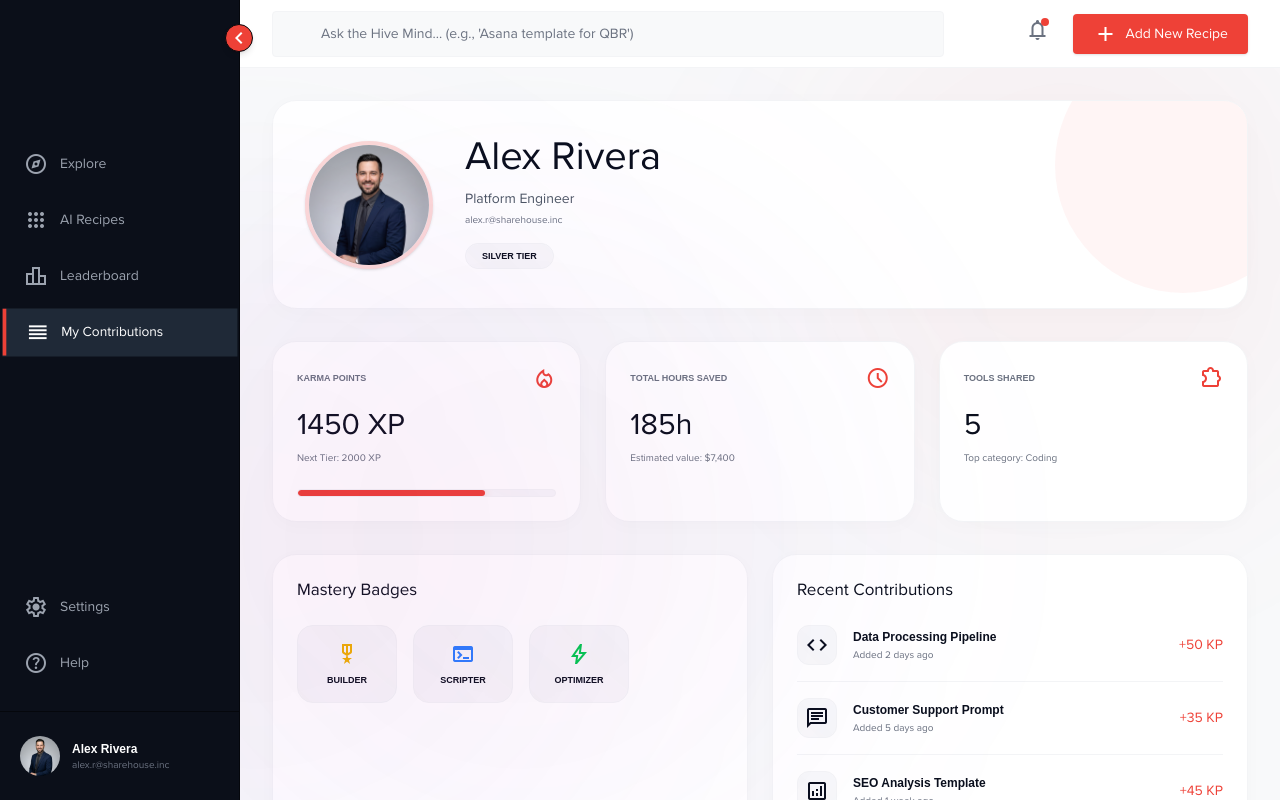
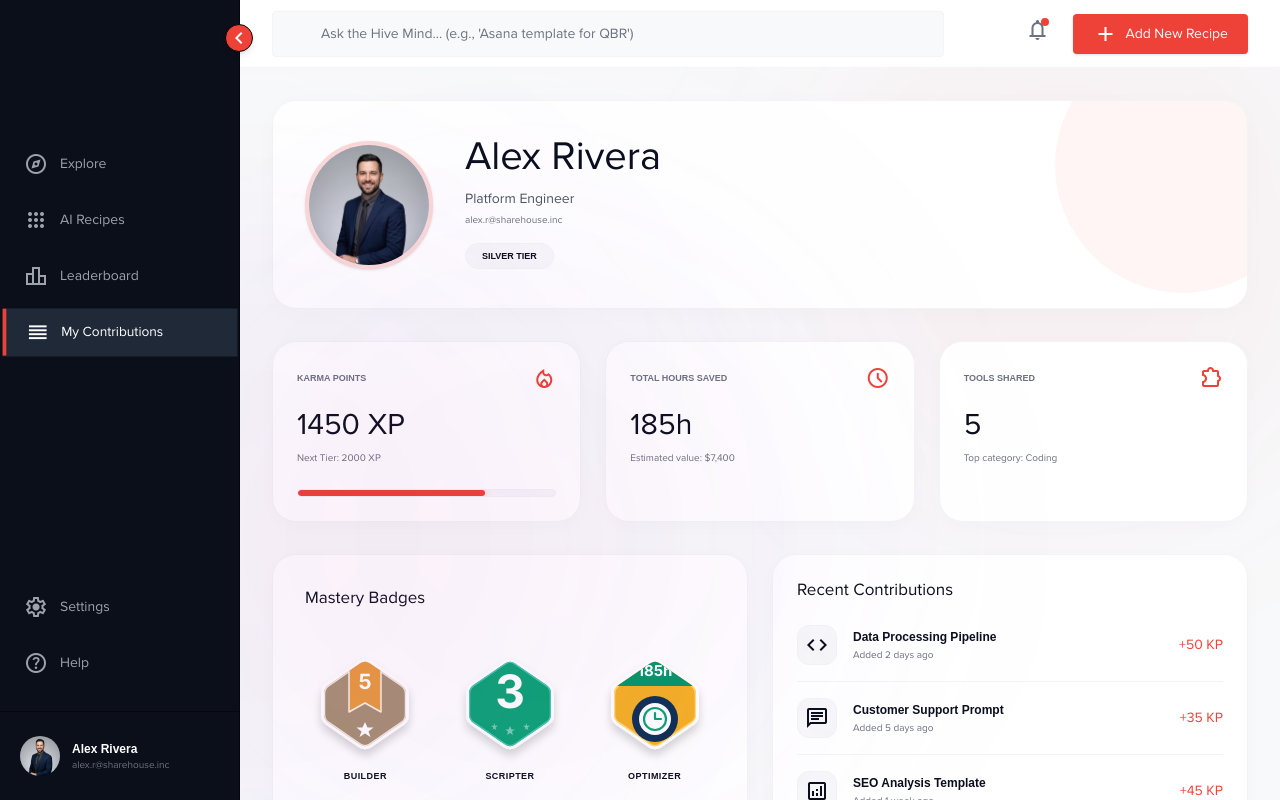
Before and after one commit to KubaBed/Sharehou, a React (Vite) app: page /profile in a window 1280 px wide. Built offline with nearby package versions, Linux system fonts and the light colour scheme; no server answers; a web font is replaced by a local one.

Commit message:
style: implement custom sticker achievement badges on profile page

```diff
--- a/src/pages/Profile.jsx
+++ b/src/pages/Profile.jsx
@@ -3,6 +3,219 @@ import Sidebar from '../components/Sidebar';
 import Header from '../components/Header';
 import Reveal from '../components/Reveal';
 import { api } from '../services/api';
+
+// Rounded Hexagon Path for sticker badges
+const HEXAGON_PATH = "M 45 9.4 Q 50 6, 55 9.4 L 86.5 31.1 Q 91 34, 91 39.7 L 91 60.3 Q 91 66, 86.5 68.9 L 55 90.6 Q 50 94, 45 90.6 L 13.5 68.9 Q 9 66, 9 60.3 L 9 39.7 Q 9 34, 13.5 31.1 Z";
+
+const BuilderBadge = ({ value = 0 }) => {
+  return (
+    <div className="relative group cursor-pointer transition-all duration-300 hover:scale-110 hover:-translate-y-2 active:scale-95">
+      <svg width="100" height="100" viewBox="0 0 100 100" className="overflow-visible select-none">
+        <defs>
+          <filter id="sticker-shadow-builder" x="-25%" y="-25%" width="150%" height="150%">
+            <feDropShadow dx="0" dy="6" stdDeviation="4" floodColor="#000000" floodOpacity="0.16" />
+          </filter>
+          <clipPath id="builder-clip">
+            <path d={HEXAGON_PATH} />
+          </clipPath>
+        </defs>
+
+        {/* Outer White Border (Sticker Outline) with Drop Shadow */}
+        <path
+          d={HEXAGON_PATH}
+          fill="white"
+          stroke="white"
+          strokeWidth="6"
+          strokeLinejoin="round"
+          filter="url(#sticker-shadow-builder)"
+        />
+
+        {/* Inner Content Clipped to Hexagon */}
+        <g clipPath="url(#builder-clip)">
+          {/* Base Background: Warm Taupe */}
+          <rect width="100" height="100" fill="#a78f73" />
+
+          {/* Inner Light Border */}
+          <path
+            d={HEXAGON_PATH}
+            fill="none"
+            stroke="#f5ede2"
+            strokeWidth="2.5"
+            strokeLinejoin="round"
+          />
+
+          {/* Orange Ribbon with V-notch */}
+          <path
+            d="M 34 0 L 34 58 L 50 49 L 66 58 L 66 0 Z"
+            fill="#e89a3e"
+            stroke="#f9f2e7"
+            strokeWidth="1.5"
+            strokeLinejoin="round"
+          />
+
+          {/* Number Value */}
+          <text
+            x="50"
+            y="35"
+            textAnchor="middle"
+            fill="white"
+            fontFamily="Proxima Nova, Outfit, Inter, sans-serif"
+            fontSize="21"
+            fontWeight="900"
+          >
+            {value}
+          </text>
+
+          {/* White Star at Bottom */}
+          <polygon
+            points="50,68 52.5,73.5 58.5,73.5 53.5,77.5 55.5,83 50,79.5 44.5,83 46.5,77.5 41.5,73.5 47.5,73.5"
+            fill="white"
+          />
+        </g>
+      </svg>
+    </div>
+  );
+};
+
+const ScripterBadge = ({ value = 0 }) => {
+  return (
+    <div className="relative group cursor-pointer transition-all duration-300 hover:scale-110 hover:-translate-y-2 active:scale-95">
+      <svg width="100" height="100" viewBox="0 0 100 100" className="overflow-visible select-none">
+        <defs>
+          <filter id="sticker-shadow-scripter" x="-25%" y="-25%" width="150%" height="150%">
+            <feDropShadow dx="0" dy="6" stdDeviation="4" floodColor="#000000" floodOpacity="0.16" />
+          </filter>
+          <clipPath id="scripter-clip">
+            <path d={HEXAGON_PATH} />
+          </clipPath>
+        </defs>
+
+        {/* Outer White Border (Sticker Outline) with Drop Shadow */}
+        <path
+          d={HEXAGON_PATH}
+          fill="white"
+          stroke="white"
+          strokeWidth="6"
+          strokeLinejoin="round"
+          filter="url(#sticker-shadow-scripter)"
+        />
+
+        {/* Inner Content Clipped to Hexagon */}
+        <g clipPath="url(#scripter-clip)">
+          {/* Base Background: Emerald Green */}
+          <rect width="100" height="100" fill="#0ba376" />
+
+          {/* Inner Light Border */}
+          <path
+            d={HEXAGON_PATH}
+            fill="none"
+            stroke="#48cbb3"
+            strokeWidth="2.5"
+            strokeLinejoin="round"
+          />
+
+          {/* Big White Number Value */}
+          <text
+            x="50"
+            y="54"
+            textAnchor="middle"
+            fill="white"
+            fontFamily="Proxima Nova, Outfit, Inter, sans-serif"
+            fontSize="46"
+            fontWeight="900"
+          >
+            {value}
+          </text>
+
+          {/* Three Semi-transparent Stars at Bottom */}
+          <g opacity="0.45" fill="white">
+            {/* Middle Star */}
+            <polygon points="50,72 51.5,75.5 55,75.5 52,77.5 53,81 50,79 47,81 48,77.5 45,75.5 48.5,75.5" />
+            {/* Left Star */}
+            <polygon points="34,69 35.2,71.8 38,71.8 35.6,73.4 36.4,76.2 34,74.6 32.6,76.2 33.4,73.4 31,71.8 33.8,71.8" />
+            {/* Right Star */}
+            <polygon points="66,69 67.2,71.8 70,71.8 67.6,73.4 68.4,76.2 66,74.6 64.6,76.2 65.4,73.4 63,71.8 65.8,71.8" />
+          </g>
+        </g>
+      </svg>
+    </div>
+  );
+};
+
+const OptimizerBadge = ({ value = "0" }) => {
+  return (
+    <div className="relative group cursor-pointer transition-all duration-300 hover:scale-110 hover:-translate-y-2 active:scale-95">
+      <svg width="100" height="100" viewBox="0 0 100 100" className="overflow-visible select-none">
+        <defs>
+          <filter id="sticker-shadow-optimizer" x="-25%" y="-25%" width="150%" height="150%">
+            <feDropShadow dx="0" dy="6" stdDeviation="4" floodColor="#000000" floodOpacity="0.16" />
+          </filter>
+          <clipPath id="optimizer-clip">
+            <path d={HEXAGON_PATH} />
+          </clipPath>
+        </defs>
+
+        {/* Outer White Border (Sticker Outline) with Drop Shadow */}
+        <path
+          d={HEXAGON_PATH}
+          fill="white"
+          stroke="white"
+          strokeWidth="6"
+          strokeLinejoin="round"
+          filter="url(#sticker-shadow-optimizer)"
+        />
+
+        {/* Inner Content Clipped to Hexagon */}
+        <g clipPath="url(#optimizer-clip)">
+          {/* Base Background: Yellow/Gold */}
+          <rect width="100" height="100" fill="#f5b025" />
+
+          {/* Inner Light Border */}
+          <path
+            d={HEXAGON_PATH}
+            fill="none"
+            stroke="#ffde7a"
+            strokeWidth="2.5"
+            strokeLinejoin="round"
+          />
+
+          {/* Green Top Header Block */}
+          <rect x="0" y="0" width="100" height="32" fill="#059669" />
+
+          {/* Value in Green Header */}
+          <text
+            x="50"
+            y="22"
+            textAnchor="middle"
+            fill="white"
+            fontFamily="Proxima Nova, Outfit, Inter, sans-serif"
+            fontSize="15"
+            fontWeight="900"
+          >
+            {value}
+          </text>
+
+          {/* Navy Blue Arch */}
+          <circle cx="50" cy="65" r="23" fill="#0e3054" />
+
+          {/* White Inner Circle */}
+          <circle cx="50" cy="65" r="16" fill="white" />
+
+          {/* Clock face & hands inside white circle */}
+          <circle cx="50" cy="65" r="11" stroke="#0ba376" strokeWidth="2.2" fill="none" />
+          <path
+            d="M 50 59 L 50 65 L 56 65"
+            stroke="#0ba376"
+            strokeWidth="2.2"
+            strokeLinecap="round"
+            strokeLinejoin="round"
+            fill="none"
+          />
+        </g>
+      </svg>
+    </div>
+  );
+};
 
 const Profile = () => {
   const [userProfile, setUserProfile] = useState(null);
@@ -128,21 +341,55 @@ const Profile = () => {
 
               {/* Badges Panel */}
               <Reveal delay={150} duration={600} className="h-full">
-                <div className="bg-pure-white rounded-3xl p-6 border border-border-light shadow-[0_4px_20px_rgba(0,0,0,0.02)] h-full">
+                <div className="bg-pure-white rounded-3xl p-8 border border-border-light shadow-[0_4px_20px_rgba(0,0,0,0.02)] h-full flex flex-col">
                   <h3 className="font-spec-h2 font-bold text-charcoal mb-6">Mastery Badges</h3>
-                  <div className="flex flex-wrap gap-4">
-                    <div className="flex flex-col items-center p-4 bg-smoke rounded-2xl border border-border-light w-[100px] text-center hover:scale-105 active:scale-95 transition-transform duration-200 cursor-pointer">
-                      <span className="material-symbols-outlined text-yellow-500 text-2xl mb-2">military_tech</span>
-                      <span className="font-spec-tagline text-charcoal font-bold">Builder</span>
+                  <div className="flex flex-wrap items-center justify-around gap-6 py-4 flex-grow">
+
+                    {/* Builder Badge */}
+                    <div className="relative flex flex-col items-center group">
+                      <BuilderBadge value={userProfile.toolsShared} />
+                      <span className="font-spec-tagline text-charcoal font-bold mt-4 tracking-wider">Builder</span>
+
+                      {/* Tooltip */}
+                      <div className="absolute bottom-full mb-3 flex flex-col items-center pointer-events-none opacity-0 scale-95 group-hover:opacity-100 group-hover:scale-100 transition-all duration-200 z-20">
+                        <div className="bg-charcoal text-pure-white text-[11px] py-2 px-4 rounded-xl shadow-lg whitespace-nowrap text-center">
+                          <p className="font-bold text-[#e89a3e] text-[9px] uppercase tracking-wider mb-0.5">Builder Badge</p>
+                          <p className="opacity-95 font-medium font-sans">{userProfile.toolsShared} Shared Automation Tools</p>
+                        </div>
+                        <div className="w-2.5 h-2.5 bg-charcoal rotate-45 -mt-1.5"></div>
+                      </div>
                     </div>
-                    <div className="flex flex-col items-center p-4 bg-smoke rounded-2xl border border-border-light w-[100px] text-center hover:scale-105 active:scale-95 transition-transform duration-200 cursor-pointer">
-                      <span className="material-symbols-outlined text-blue-500 text-2xl mb-2">terminal</span>
-                      <span className="font-spec-tagline text-charcoal font-bold">Scripter</span>
+
+                    {/* Scripter Badge */}
+                    <div className="relative flex flex-col items-center group">
+                      <ScripterBadge value={contributions.length} />
+                      <span className="font-spec-tagline text-charcoal font-bold mt-4 tracking-wider">Scripter</span>
+
+                      {/* Tooltip */}
+                      <div className="absolute bottom-full mb-3 flex flex-col items-center pointer-events-none opacity-0 scale-95 group-hover:opacity-100 group-hover:scale-100 transition-all duration-200 z-20">
+                        <div className="bg-charcoal text-pure-white text-[11px] py-2 px-4 rounded-xl shadow-lg whitespace-nowrap text-center">
+                          <p className="font-bold text-[#0ba376] text-[9px] uppercase tracking-wider mb-0.5">Scripter Badge</p>
+                          <p className="opacity-95 font-medium font-sans">{contributions.length} Active Contributions</p>
+                        </div>
+                        <div className="w-2.5 h-2.5 bg-charcoal rotate-45 -mt-1.5"></div>
+                      </div>
                     </div>
-                    <div className="flex flex-col items-center p-4 bg-smoke rounded-2xl border border-border-light w-[100px] text-center hover:scale-105 active:scale-95 transition-transform duration-200 cursor-pointer">
-                      <span className="material-symbols-outlined text-green-500 text-2xl mb-2">bolt</span>
-                      <span className="font-spec-tagline text-charcoal font-bold">Optimizer</span>
+
+                    {/* Optimizer Badge */}
+                    <div className="relative flex flex-col items-center group">
+                      <OptimizerBadge value={`${userProfile.hoursSaved}h`} />
+                      <span className="font-spec-tagline text-charcoal font-bold mt-4 tracking-wider">Optimizer</span>
+
+                      {/* Tooltip */}
+                      <div className="absolute bottom-full mb-3 flex flex-col items-center pointer-events-none opacity-0 scale-95 group-hover:opacity-100 group-hover:scale-100 transition-all duration-200 z-20">
+                        <div className="bg-charcoal text-pure-white text-[11px] py-2 px-4 rounded-xl shadow-lg whitespace-nowrap text-center">
+                          <p className="font-bold text-[#f5b025] text-[9px] uppercase tracking-wider mb-0.5">Optimizer Badge</p>
+                          <p className="opacity-95 font-medium font-sans">{userProfile.hoursSaved}h Total Hours Saved</p>
+                        </div>
+                        <div className="w-2.5 h-2.5 bg-charcoal rotate-45 -mt-1.5"></div>
+                      </div>
                     </div>
+
                   </div>
                 </div>
               </Reveal>
```
